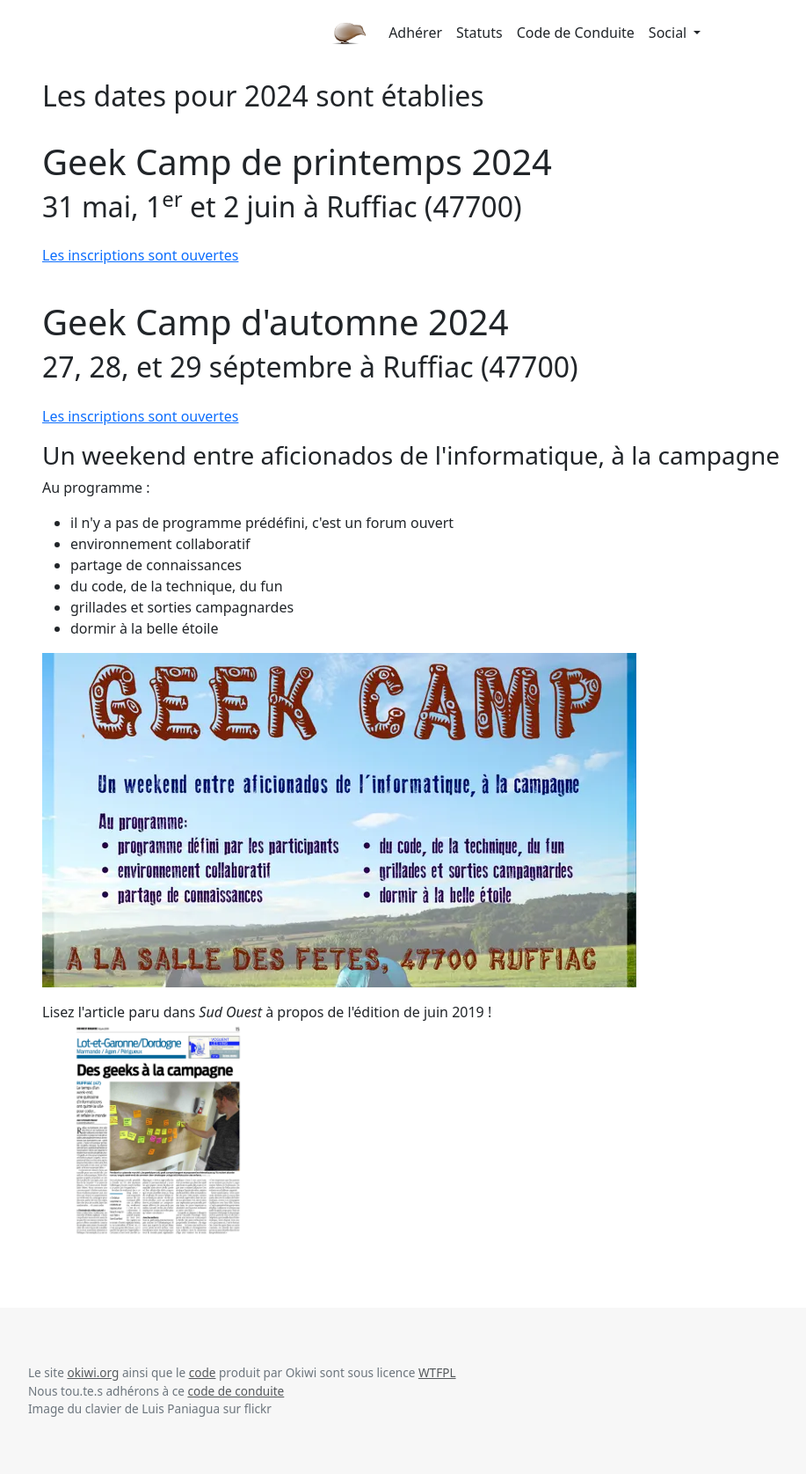
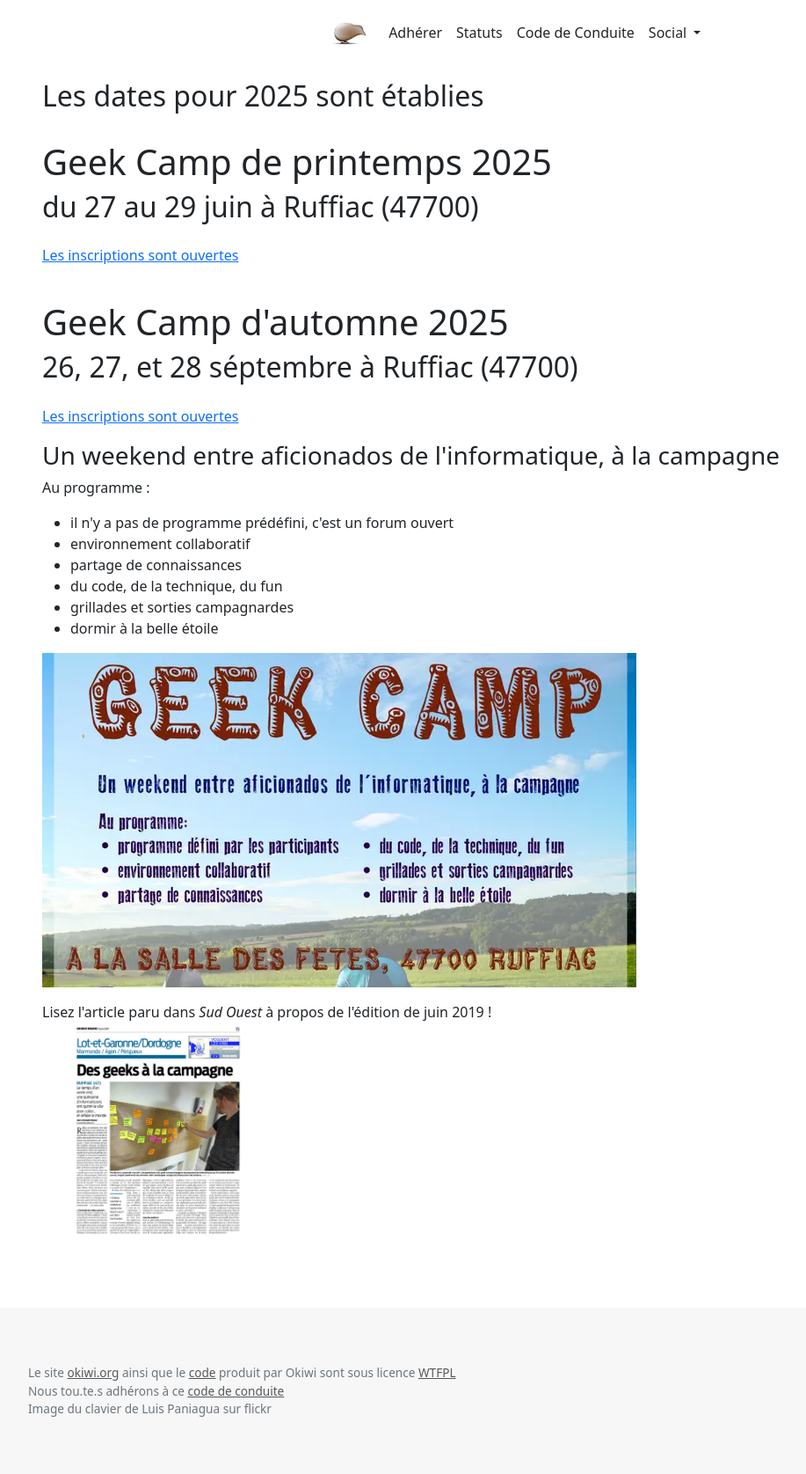
Before and after one commit to okiwi/okiwi.org, a Jekyll site: the page built from geek-camp/index.html, in a window 1280 px wide. Shown: the whole page at 88% size, without its empty margins (50-967 px from the left). Built offline with Jekyll 4.4.1, drawn with Linux system fonts in a browser that asks for light colours.

Commit message:
MaJ datesGeek Camp 2025

```diff
--- a/geek-camp/index.html
+++ b/geek-camp/index.html
@@ -1,25 +1,25 @@
 ---
 layout: default
-title: Geek Camp 2024 - Évènements Okiwi
+title: Geek Camp 2025 - Évènements Okiwi
 ---
 <div class="container">
     <div class="card" style="border: none">
         <div class="card-body">
-            <h2 class="card-title">Les dates pour 2024 sont établies</h2>
+            <h2 class="card-title">Les dates pour 2025 sont établies</h2>
                 <p class="pt-2">
-                    <h1>Geek Camp de printemps 2024</h1>
-                    <h2>31 mai, 1<sup>er</sup> et 2 juin à Ruffiac (47700)</h2>
+                    <h1>Geek Camp de printemps 2025</h1>
+                    <h2>du 27 au 29 juin à Ruffiac (47700)</h2>
                 </p>
                 <p class="row pt-2">
-                    <a href="https://www.meetup.com/software-craftsmanship-bdx/events/298299676/" target="_blank">Les
+                    <a href="https://www.meetup.com/software-craftsmanship-bdx/events/307102391/" target="_blank">Les
                         inscriptions sont ouvertes</a>
                 </p>
                 <p class="pt-2">
-                    <h1>Geek Camp d'automne 2024</h1>
-                    <h2>27, 28, et 29 séptembre à Ruffiac (47700)</h2>
+                    <h1>Geek Camp d'automne 2025</h1>
+                    <h2>26, 27, et 28 séptembre à Ruffiac (47700)</h2>
                 </p>
                 <p class="row pt-2">
-                    <a href="https://www.meetup.com/software-craftsmanship-bdx/events/298299761/" target="_blank">Les
+                    <a href="https://www.meetup.com/software-craftsmanship-bdx/events/307821882/" target="_blank">Les
                         inscriptions sont ouvertes</a>
                 </p>
             <h3>Un weekend entre aficionados de l'informatique, à la campagne</h3>
```
